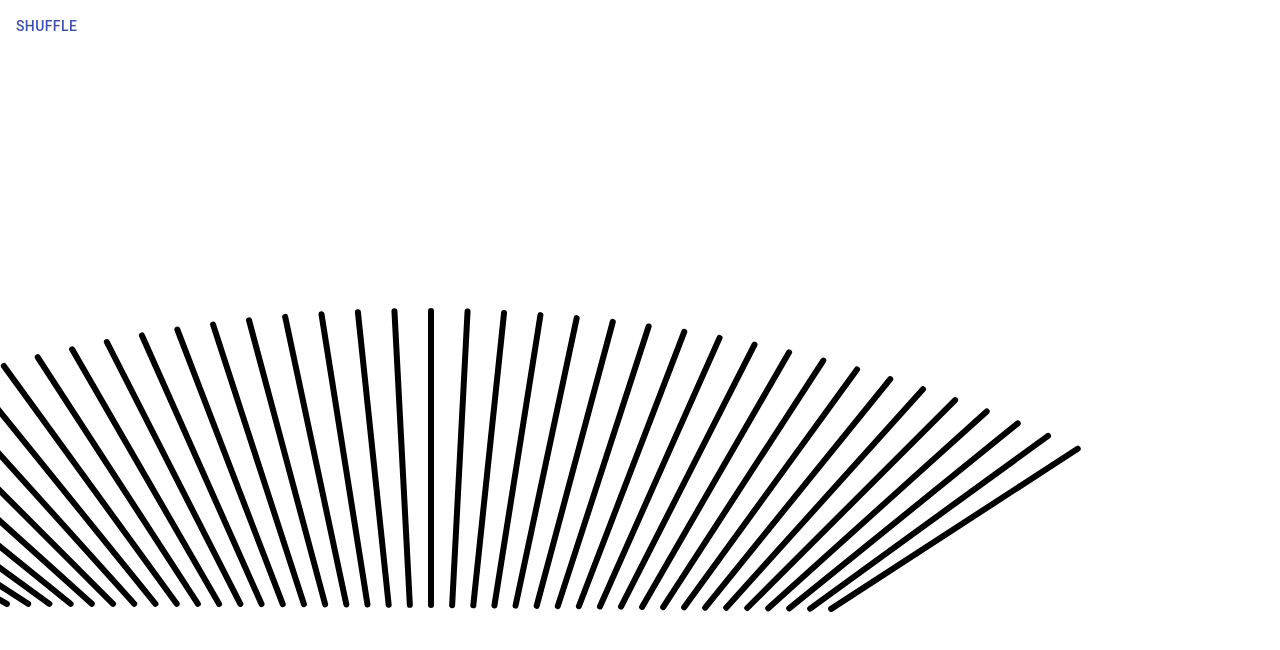
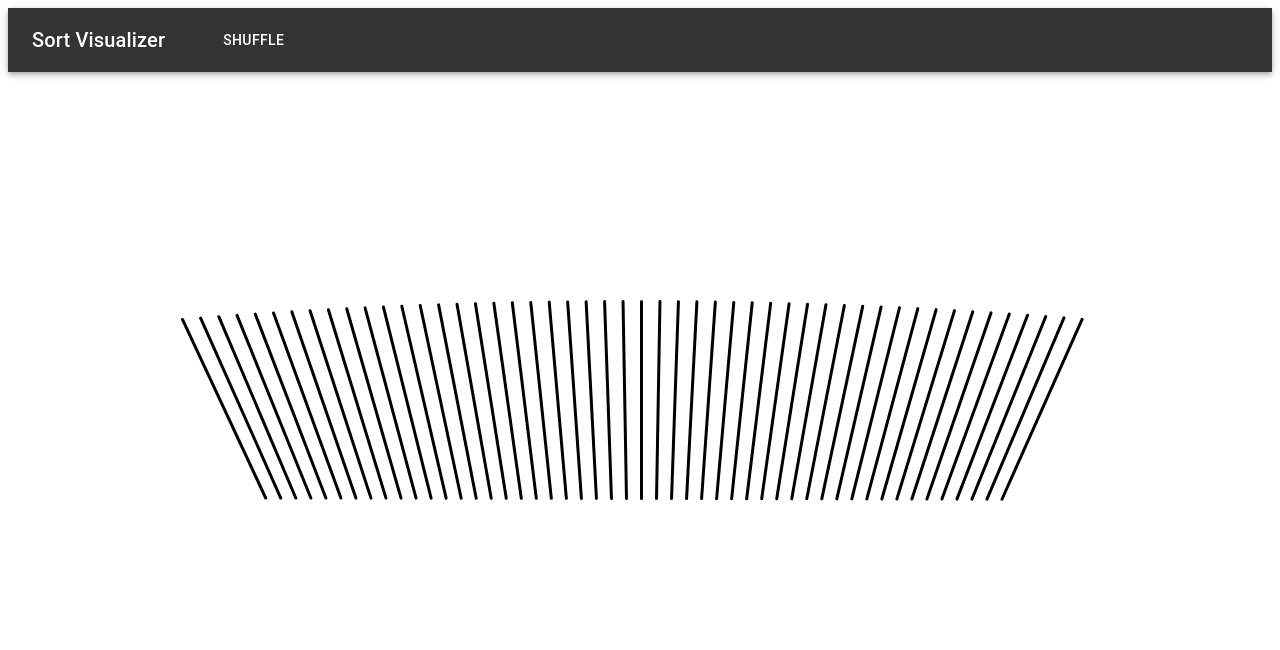
Before and after one commit to jbmerville/sort-visualizer, a React (Create React App) app: page / in a window 1280 px wide. Shown: the top 650 px of the page. Built offline with nearby package versions, Linux system fonts and the light colour scheme.

Commit message:
Implement Shuffle

```diff
--- a/src/Bar.tsx
+++ b/src/Bar.tsx
@@ -4,28 +4,33 @@ import Styles from './Styles';
 class Bar {
     angle: number;
     hightlight: string;
+    position: number;
 
-    constructor(angle: number) {
+    constructor(angle: number, position: number) {
       this.angle = angle;
+      this.position = position;
       this.hightlight = 'black';
     }
 
     getComponent() {
       const styles: Styles = {
-        container: {
-          position: 'relative',
+        outerContainer: {
+          position: 'absolute',
           display: 'inline-block',
           height: '100%',
-          width: '6px',
+          width: '3px',
+          left: this.position,
           borderRadius: '3px',
-          marginRight: '15px',
+          marginRight: '10px',
           transformOrigin: 'bottom left',
           background: this.hightlight,
           transform: `rotate(${this.angle}deg)`,
+          transition: 'linear',
+          transitionDuration: '0.3s',
         },
       };
 
-      return (<div key={this.angle} style={styles.container}></div>);
+      return (<div key={this.angle} style={styles.outerContainer}></div>);
     }
 };
 
--- a/src/Menu.tsx
+++ b/src/Menu.tsx
@@ -1,15 +1,23 @@
 import React from 'react';
-import {Button} from '@material-ui/core';
+import AppBar from '@material-ui/core/AppBar';
+import Toolbar from '@material-ui/core/Toolbar';
+import Typography from '@material-ui/core/Typography';
+import Button from '@material-ui/core/Button';
+import IconButton from '@material-ui/core/IconButton';
 import Styles from './Styles';
 
 function Menu(props) {
   const {data, onChange} = props;
   const styles: Styles = {
-    container: {
+    outerContainer: {
       position: 'relative',
       display: 'block',
-      height: '300px',
       width: '100%',
+      background: '#333',
+      color: 'white',
+    },
+    element1: {
+      marginRight: '50px',
     },
   };
 
@@ -17,17 +25,22 @@ function Menu(props) {
     let j; let x; let i;
     for (i = data.length - 1; i > 0; i--) {
       j = Math.floor(Math.random() * (i + 1));
-      x = data[i];
-      data[i] = data[j];
-      data[j] = x;
+      x = data[i].position;
+      data[i].position = data[j].position;
+      data[j].position = x;
     }
     onChange([...data]);
   }
 
   return (
-    <div style={styles.container}>
-      <Button color="primary" onClick={shuffle}>Shuffle</Button>
-    </div>
+    <AppBar position="static" style={styles.outerContainer}>
+      <Toolbar>
+        <Typography variant="h6" style={styles.element1}>
+            Sort Visualizer
+        </Typography>
+        <Button color="inherit" style={styles.element2} onClick={shuffle}>Shuffle</Button>
+      </Toolbar>
+    </AppBar>
   );
 }
 
--- a/src/Styles.ts
+++ b/src/Styles.ts
@@ -1,5 +1,8 @@
 interface Styles {
-    container?: any,
+    outerContainer?: any,
+    innerContainer?: any,
+    element1?: any,
+    element2?: any,
 };
 
 export default Styles;
--- a/src/index.tsx
+++ b/src/index.tsx
@@ -6,13 +6,26 @@ import Menu from './Menu';
 
 function App() {
   const [data, setData] = useState([]);
-  const numberBars: number = 40;
+  const numberBars: number = 50;
+  const spacing: number = 15;
   const styles: Styles = {
-    container: {
-      position: 'relative',
+    outerContainer: {
+      position: 'absolute',
       display: 'block',
-      height: '300px',
+      height: '200px',
       width: '100%',
+      left: '50%',
+      top: '50%',
+      transform: 'translate(-50%, -50%)',
+    },
+    innerContainer: {
+      position: 'absolute',
+      display: 'block',
+      height: '100%',
+      width: numberBars * spacing,
+      left: '50%',
+      top: '50%',
+      transform: 'translate(-50%, -50%)',
     },
   };
 
@@ -22,7 +35,11 @@ function App() {
   }, []);
 
   function getInitialAngle(index: number): number {
-    return (- Math.floor(numberBars / 2) + index) * 3;
+    return (- Math.floor(numberBars / 2) + index);
+  }
+
+  function getInitialPosition(index: number): number {
+    return index * spacing;
   }
 
   function getDataComponent(data: Bar[]): React.Component[] {
@@ -36,7 +53,7 @@ function App() {
   function generateNewData() {
     const newData: Bar[] = [];
     for (let index: number = 0; index < numberBars; index ++) {
-      newData.push(new Bar(getInitialAngle(index)));
+      newData.push(new Bar(getInitialAngle(index), getInitialPosition(index)));
     }
     setData(newData);
   }
@@ -44,8 +61,10 @@ function App() {
   return (
     <div>
       <Menu data={data} onChange={setData} ></Menu>
-      <div style={styles.container}>
-        {getDataComponent(data)}
+      <div style={styles.outerContainer}>
+        <div style={styles.innerContainer}>
+          {getDataComponent(data)}
+        </div>
       </div>
     </div>
   );
```
